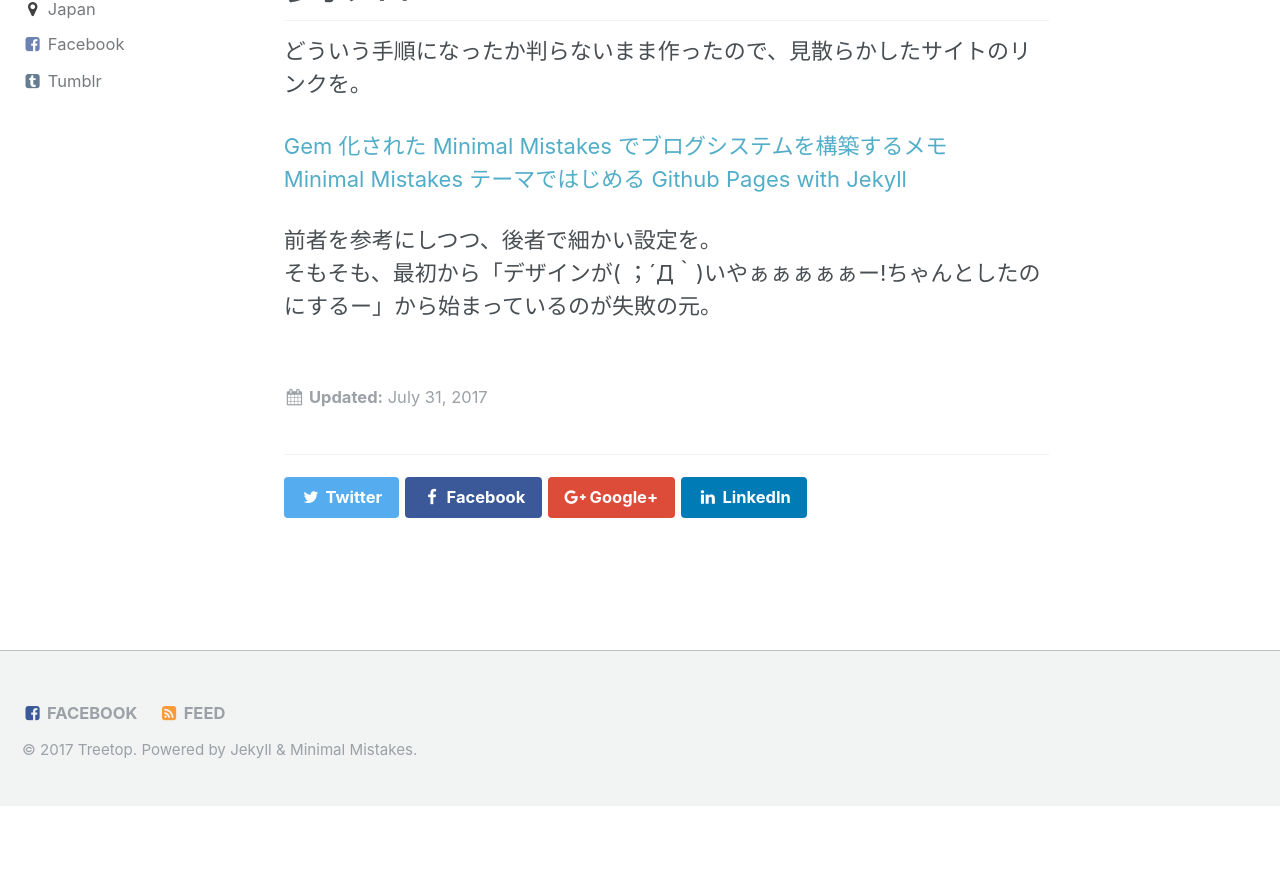
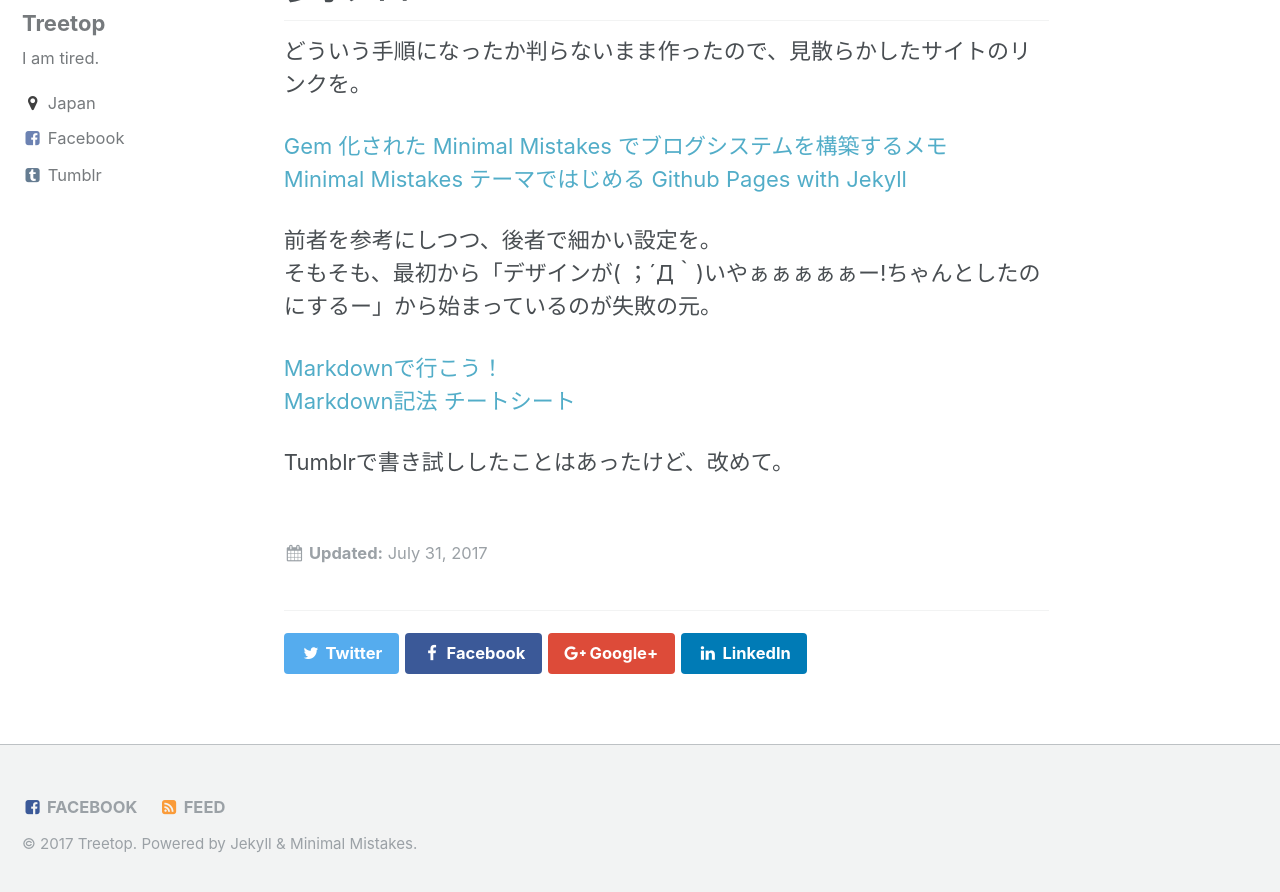
Before and after one commit to laureltreetop/laureltreetop.github.io, a Jekyll site: the page built from _posts/2017-07-31-grumble.md, in a window 1280 px wide and 900 px high, scrolled down 348 px. Shown: the top 892 px of the window. Built offline with Jekyll 4.4.1, drawn with Linux system fonts in a browser that asks for light colours; before the commit the page ends 1154 px from its top, so only the background shows below that.

Commit message:
Update 2017-07-31-grumble.md

```diff
--- a/_posts/2017-07-31-grumble.md
+++ b/_posts/2017-07-31-grumble.md
@@ -8,3 +8,8 @@
 
 前者を参考にしつつ、後者で細かい設定を。
 そもそも、最初から「デザインが( ；´Д｀)いやぁぁぁぁぁー!ちゃんとしたのにするー」から始まっているのが失敗の元。
+
+[Markdownで行こう！](https://gist.github.com/wate/7072365)
+[Markdown記法 チートシート](https://gist.github.com/mignonstyle/083c9e1651d7734f84c99b8cf49d57fa)
+
+Tumblrで書き試ししたことはあったけど、改めて。
```
